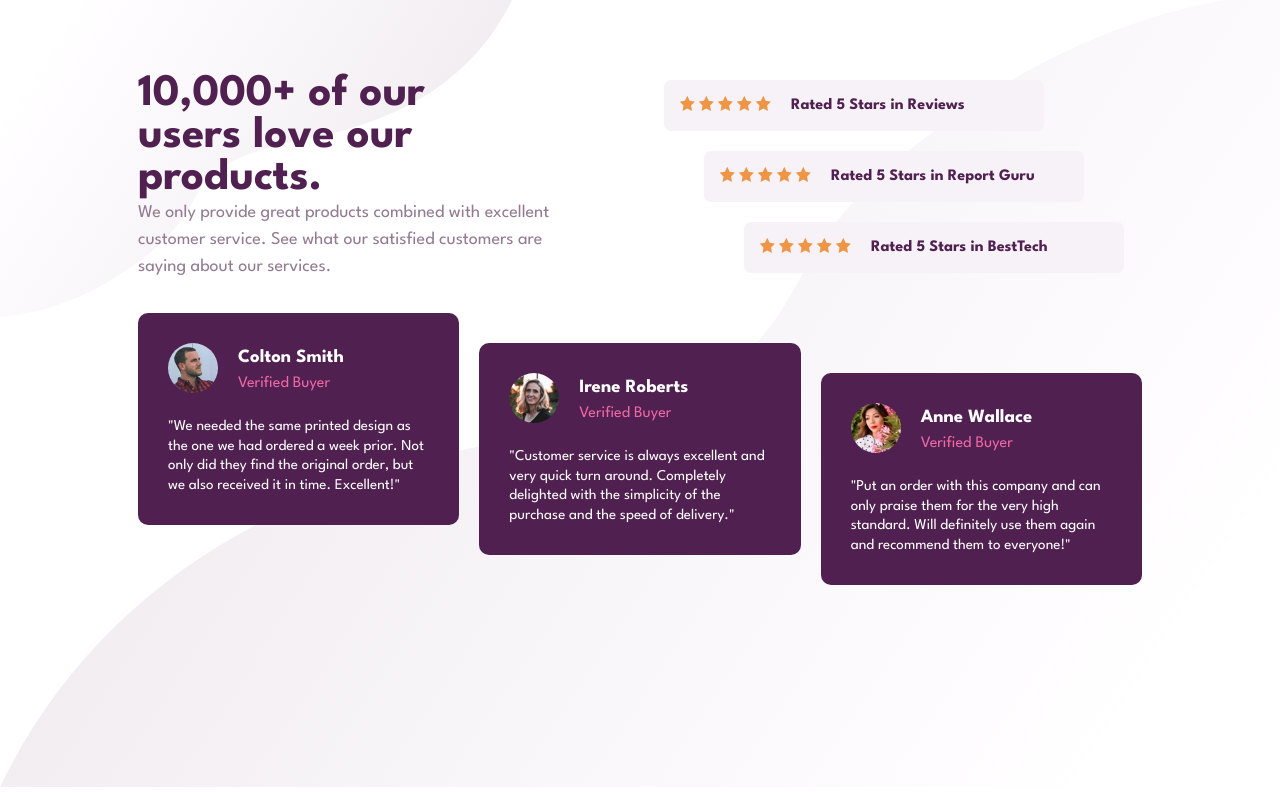
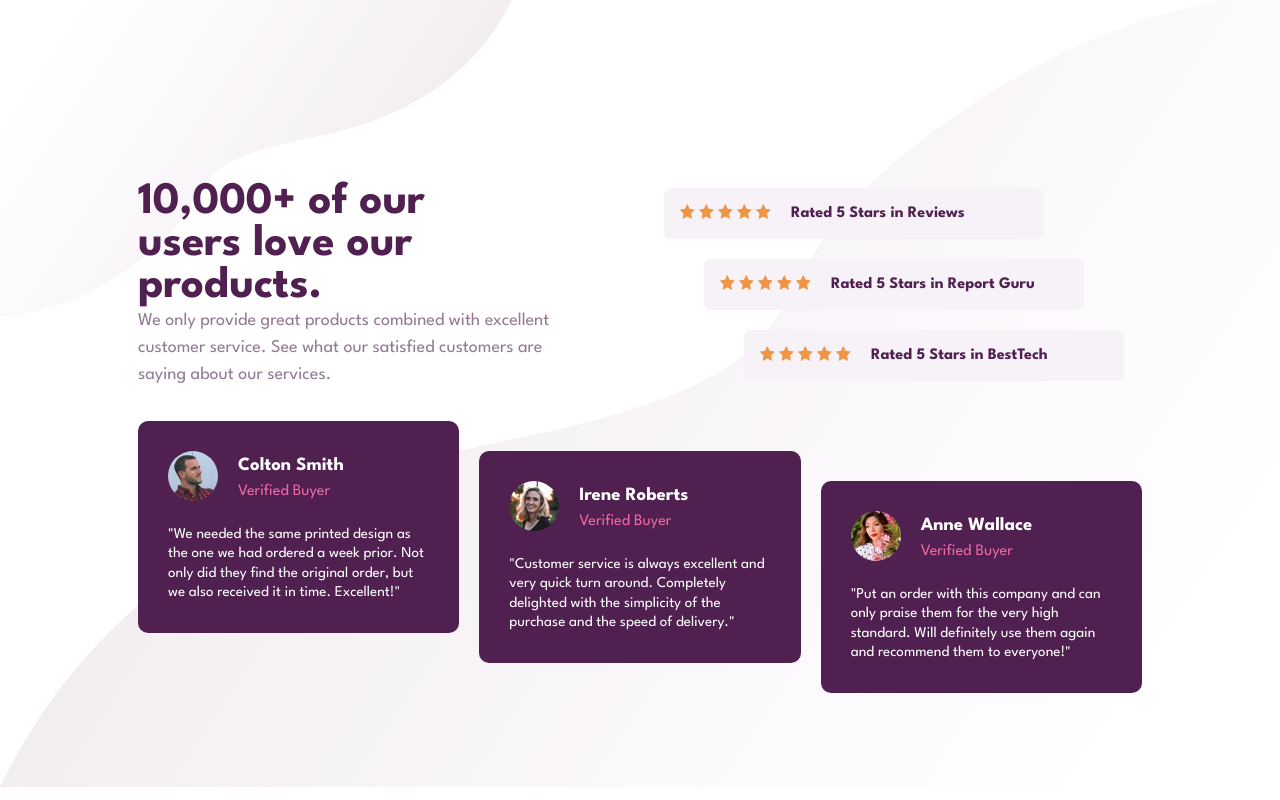
Before and after one commit to SkippoJnr/Social-proof-section, a plain HTML site: page index.html in a window 1280 px wide. Drawn offline with Linux system fonts and the light colour scheme.

Commit message:
Update style.css

```diff
--- a/style.css
+++ b/style.css
@@ -5,7 +5,6 @@
   font-family: "League Spartan", sans-serif;
   margin: 0;
   padding: 0;
-  max-width: 1330px;
 }
 
 body,
@@ -26,6 +25,7 @@ html {
   display: flex;
   flex-direction: column;
   justify-content: center;
+  height: 100vh;
 }
 .hero {
   width: 100%;
@@ -130,6 +130,7 @@ html {
   line-height: 1.3;
   font-size: 15px;
 }
+
 @media screen and (max-width: 1080px) {
   body,
   html {
```
